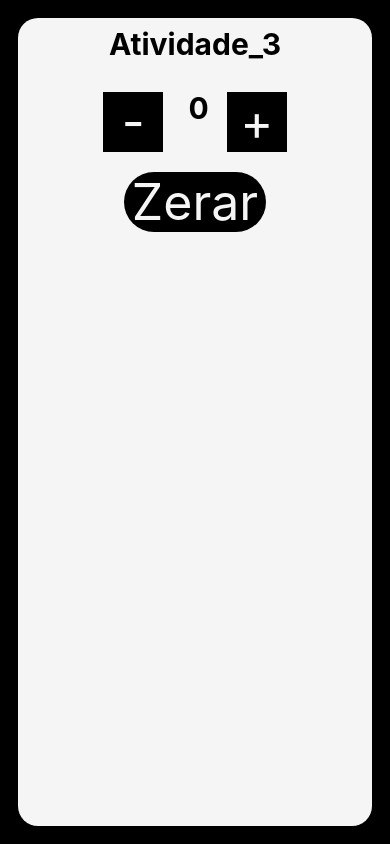
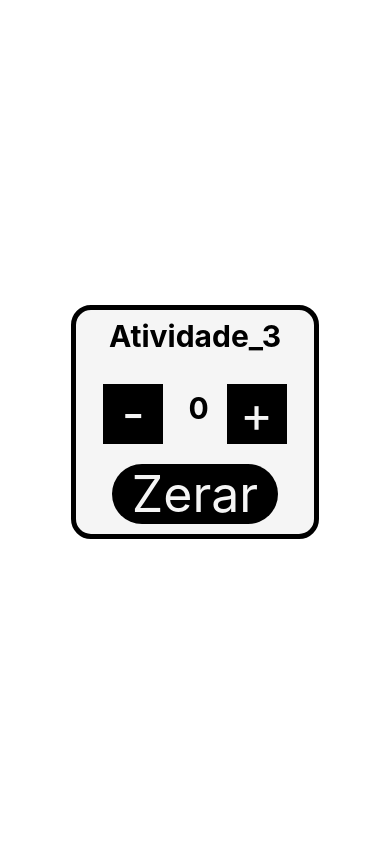
Before and after one commit to Daniicalil/react_native, a React Native app: screen / in a window 390 px wide. Built offline with nearby package versions, Linux system fonts and the light colour scheme.

Commit message:
Aula 13-03-24

```diff
--- a/App.js
+++ b/App.js
@@ -17,7 +17,7 @@ const styles = StyleSheet.create({
     flex: 1,
     justifyContent: 'center',
     alignItems: 'center',
-    backgroundColor: '#000',
+    backgroundColor: '#fff',
     padding: 18,
   },
 });
--- a/atividade_3/index.js
+++ b/atividade_3/index.js
@@ -16,13 +16,11 @@ export default function Atividade_3 () {
     function retirada() {
         const ret = numero - 1;
         setNumero(ret);
-        // console.log(numero);
     }
 
     function zerar() {
-        const zer = numero = 0;
+        const zer = 0;
         setNumero(zer);
-        // console.log(numero);
     }
 
     return(
--- a/atividade_3/styles.js
+++ b/atividade_3/styles.js
@@ -2,18 +2,18 @@ import { StyleSheet } from 'react-native';
 
 const styles = StyleSheet.create({
     container: {
-        flex: 1,
+        border: '5px solid #000',
         backgroundColor: '#f5f5f5',
-        width: '100%',
+        width: '70%',
         alignItems: 'center',
         borderRadius: 20,
         display: 'flex',
-
+        justifyContent: 'center',
     },
     containerB: {
         flexDirection: 'row',
         justifyContent: 'center',
-
+        alignItems: 'center',
     },
     titulo: {
         fontSize: 30,
@@ -33,7 +33,7 @@ const styles = StyleSheet.create({
         fontSize: 50,
     },
     botaoZerar: {
-        width: '40%',
+        width: '70%',
         backgroundColor: '#000',
         alignItems: 'center',
         margin: 10,
```
